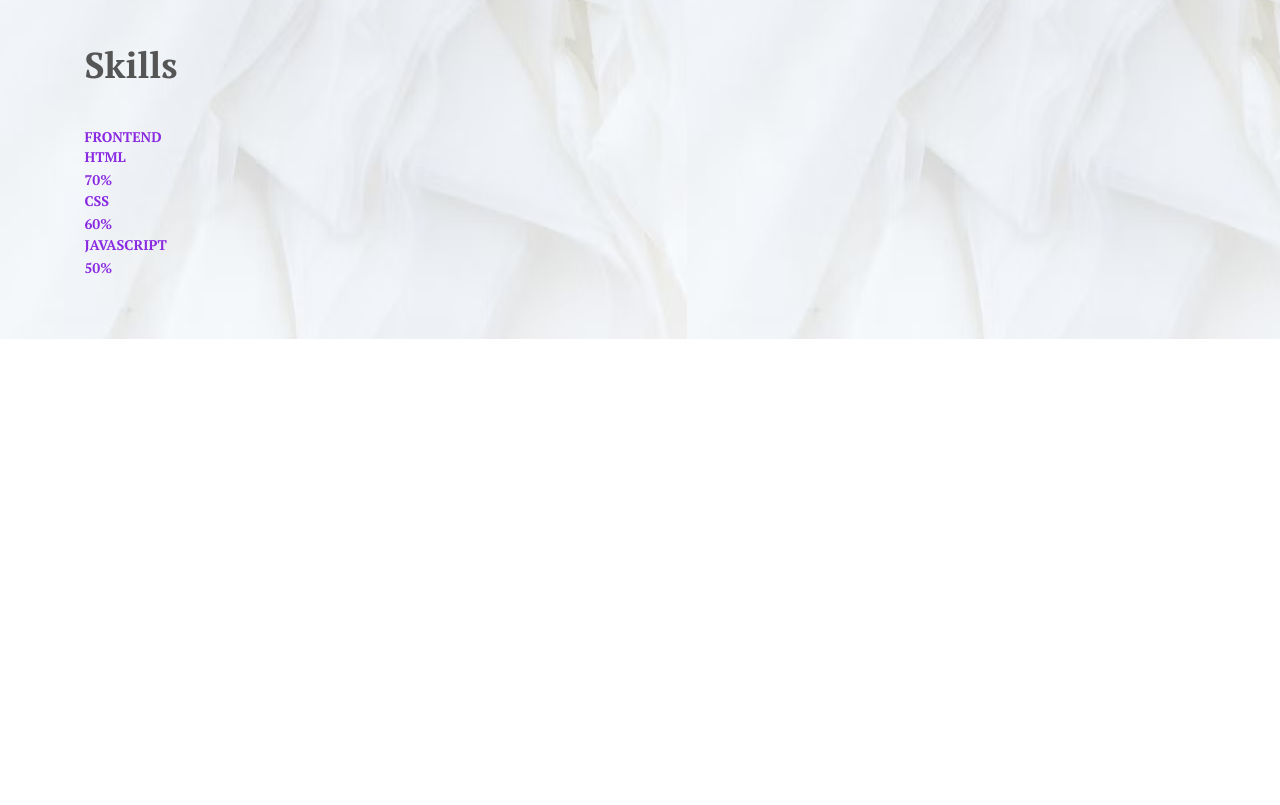
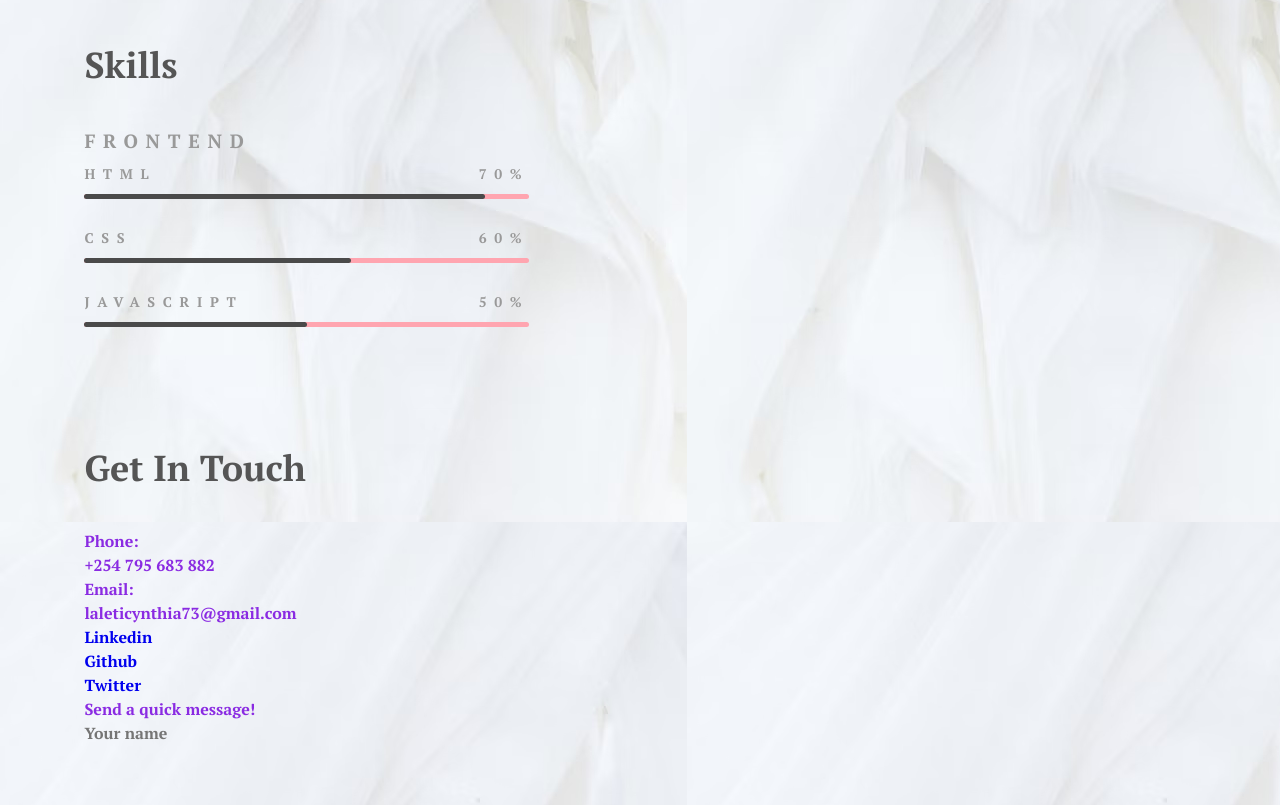
Before and after one commit to CynthiaLM/Portfolio, a plain HTML site: page index.html in a window 1280 px wide. Shown: the part 1540-2345 px from the top of the page. Before the commit the page ends 1879 px from the top, so only its background shows below. Drawn offline with nearby package versions, Linux system fonts and the light colour scheme.

Commit message:
fourth commit

```diff
--- a/index.css
+++ b/index.css
@@ -189,6 +189,7 @@ input{
     grid-template-columns: repeat(2, 1fr);
     column-gap: 3.75rem;
 }
+.skills__titles,
 .resume__title{
     font-size: 1.2rem;
     color: var(--text-color-alt);
@@ -214,3 +215,28 @@ input{
 .resume__description{
     text-align: justify;
 }
+
+.skills__container{
+    grid-template-columns: repeat(1,445px);
+}
+.skills__list{
+    row-gap: 1.8rem;
+}
+.skills__titles{
+    display: flex;
+    justify-content: space-between;
+    margin-bottom: 0.625rem;
+}
+.skills__bar,
+.skills__percentage{
+    height: 5px;
+    border-radius: 0.25rem;
+}
+.skills__bar{
+    background-color: #FFA5B0;
+}
+.skills__percentage{
+    display: block;
+    background-color: var(--primary-color)
+    ;
+}
--- a/index.html
+++ b/index.html
@@ -4,6 +4,7 @@
     <meta charset="UTF-8">
     <meta name="viewport" content="width=device-width, initial-scale=1.0">
     <link href="https://cdn.jsdelivr.net/npm/remixicon@3.5.0/fonts/remixicon.css" rel="stylesheet">
+    <link rel="icon" href="./photos/favicon.ico">
     <title>Personal Portfolio</title>
     <link rel="stylesheet" href="index.css">
 </head>
@@ -117,7 +118,7 @@
             <h2 class="section__title">Skills</h2>
             <div class="skills__container grid">
                 <div class="skills__content">
-                    <h3 class="skills__title text-sm">FRONTEND</h3>
+                    <h3 class="skills__titles text-sm">FRONTEND</h3>
 
                     <div class="skills__list grid">
                         <div class="skills__data">
@@ -127,7 +128,7 @@
                             </div>
 
                             <div class="skills__bar">
-                                <span class="skills__percentage" style="width: ;"></span>
+                                <span class="skills__percentage" style="width: 90%;"></span>
                             </div>
                         </div>
 
@@ -138,7 +139,7 @@
                             </div>
 
                             <div class="skills__bar">
-                                <span class="skills__percentage" style="width: ;"></span>
+                                <span class="skills__percentage" style="width: 60%;"></span>
                             </div>
                         </div>
 
@@ -149,10 +150,48 @@
                             </div>
 
                             <div class="skills__bar">
-                                <span class="skills__percentage" style="width: ;"></span>
+                                <span class="skills__percentage" style="width: 50%;"></span>
                             </div>
                         </div>
 
+                    </div>
+                </div>
+            </div>
+        </section>
+        <section class="contact section" id="contacts">
+            <div class="contact__content container">
+                <h2 class="section__title">Get In Touch</h2>
+                <div class="contact__container grid">
+                    <div class="contact__info">
+                        <dl class="contact__list">
+                            <dt>Phone:</dt>
+                            <dd>+254 795 683 882</dd>
+                            <dt>Email:</dt>
+                            <dd>laleticynthia73@gmail.com</dd>
+                        </dl>
+                        <ul class="contact__socialmedia">
+                            <li>
+                                <a href="https://www.linkedin.com/" class="contact__social-link">Linkedin</a>
+                            </li>
+                            <li>
+                                <a href="https://github.com/" class="contact__social-link">Github</a>
+                            </li>
+                            <li>
+                                <a href="https://twitter.com/" class="contact__social-link">Twitter</a>
+                            </li>
+                        </ul>
+                    </div>
+
+                    <div class="contact__form">
+                        <p class="contact__form-title">Send a quick message!</p>
+
+                        <form action="" id="contact-form">
+                            <div class="contact__input-div">
+                                <input type="text" placeholder="Your name"
+                                class="contact__input"
+                                id="contact-name">
+                            </div>
+                        </form>
                     </div>
                 </div>
             </div>
```
Also changed, not shown: photos/favicon.ico (added), 1 other file.
